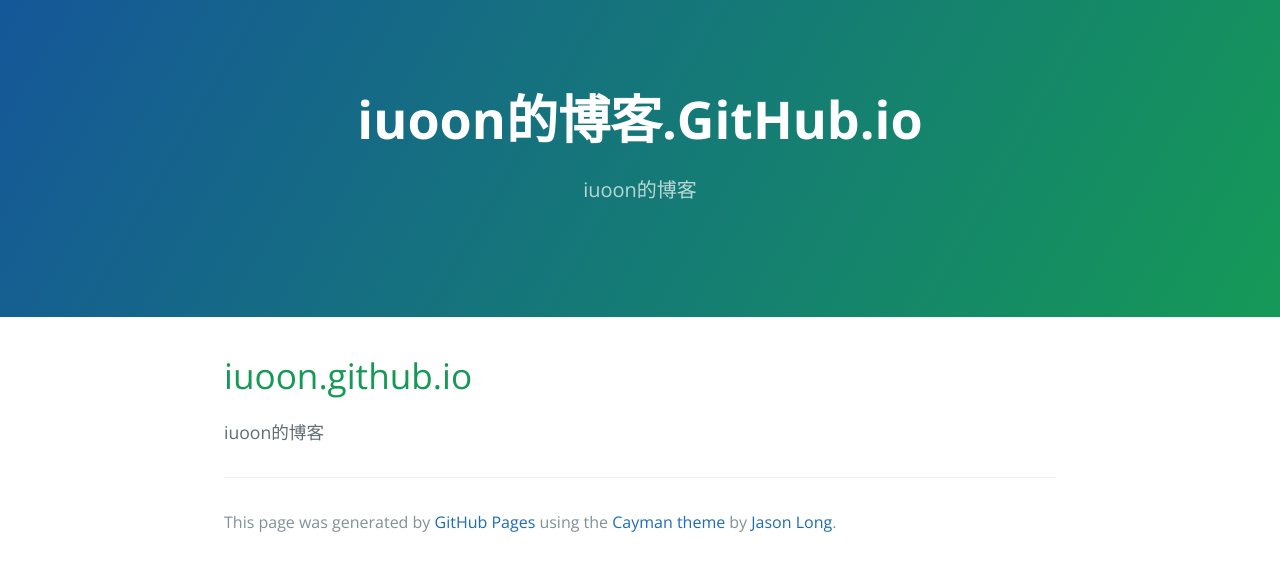
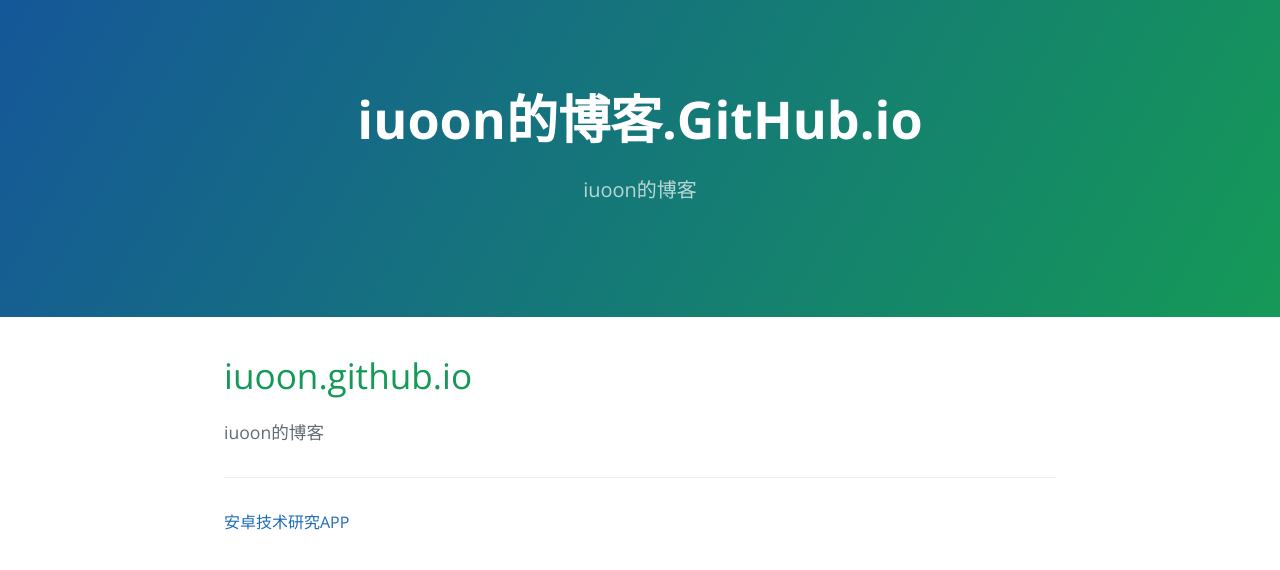
Before and after one commit to iuoon/iuoon.github.io, a plain HTML site: page index.html in a window 1280 px wide. Drawn offline with nearby package versions, Linux system fonts and the light colour scheme.

Commit message:
Update index.html

```diff
--- a/index.html
+++ b/index.html
@@ -22,8 +22,9 @@
 <p>iuoon的博客</p>
 
       <footer class="site-footer">
-
-        <span class="site-footer-credits">This page was generated by <a href="https://pages.github.com">GitHub Pages</a> using the <a href="https://github.com/jasonlong/cayman-theme">Cayman theme</a> by <a href="https://twitter.com/jasonlong">Jason Long</a>.</span>
+        <a class="anchor" href="https://github.com/iuoon/TMClient">安卓技术研究APP</a>
+    <!--    <span class="site-footer-credits">This page was generated by <a href="https://pages.github.com">GitHub Pages</a> using the <a href="https://github.com/jasonlong/cayman-theme">Cayman theme</a> by <a href="https://twitter.com/jasonlong">Jason Long</a>.</span>
+    -->
       </footer>
 
     </section>
```
